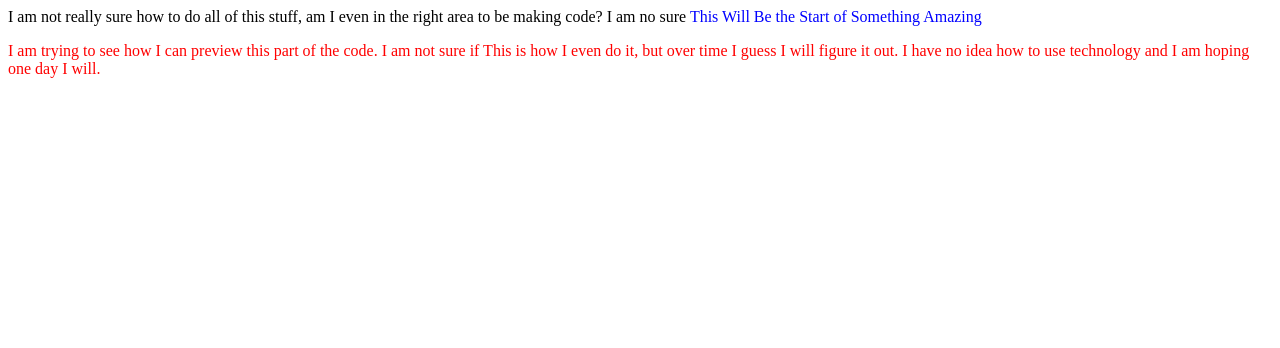
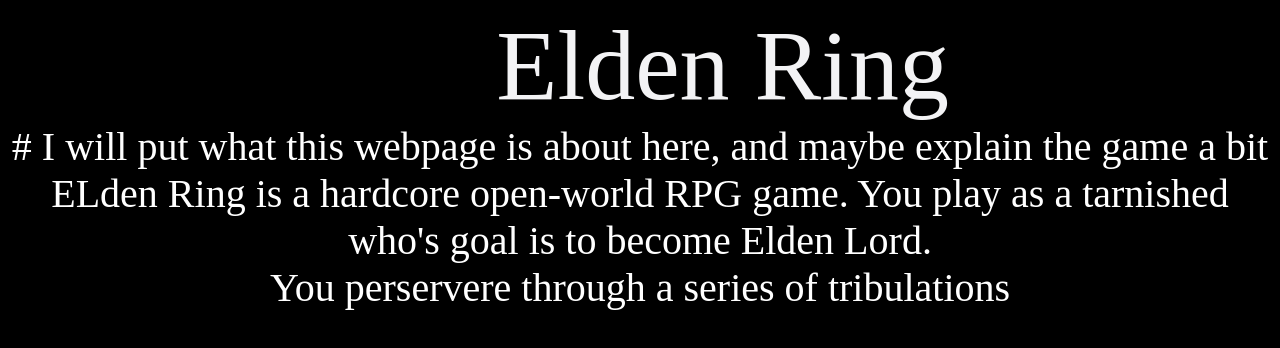
Before and after one commit to SugarSizzle/SugarSizzle, a plain HTML site: page index.html in a window 1280 px wide. Drawn offline with Linux system fonts and the light colour scheme.

Commit message:
Starting of general layout of webpage. This will be the main one, which will then go to other ones.

```diff
--- a/index.html
+++ b/index.html
@@ -1,23 +1,68 @@
 <html>
+
 <head>
+/*I think I will try to start like a Elden Ring guide page as my first project\*
 <style>
+    body {
+        background-color: black;
+
+    }
 
     h {
-        color:blue
+
+        font-size : 100px;
+        color : rgb(243, 243, 245);
+        width : bold;
+
+
     }
     .FirstParagraph {
-      color:red
+      color:white ;
+      font-size : 40px;
+      text-align: center;
+      margin-top : auto ;
+      margin-bottom: auto ;
+      margin-left: auto ;
+      margin-right: auto ;
+
+    }
+
+    .SecondParagraph {
+        color: white;
+        font-size: 40px ;
+        text-align: right;
+        margin-top: auto ;
+        margin-bottom: auto ;
+        margin-left: auto ;
+        margin-right: auto ;
+
+
+
     }
 </style>
 <body>
-I am not really sure how to do all of this stuff, am I even in the right area to be making code? I am no sure
+
 <h>
-    This Will Be the Start of Something Amazing
+    Elden Ring
 </h>
  <p class="FirstParagraph">
-    I am trying to see how I can preview this part of the code. I am not sure if This
-    is how I even do it, but over time I guess I will figure it out. I have no idea how to use
-    technology and I am hoping one day I will.
+
+    # I will put what this webpage is about here, and maybe explain the game a bit
+
+    ELden Ring is a hardcore open-world RPG game. You play as a tarnished who's goal is to become Elden Lord. <br>
+    You perservere through a series of tribulations
+
+
+
+
+ </p>
+/* not really sure what to put here, usually in websites there are ads here, maybe I can add like a small area here
+and have a link over the area that goes to the leveling system \*
+# I am thinking of putting a background image (learn how to do that first) and then the scaling of each level maybe?
+# maybe have  different sections abou it
+ <p class="SecondParagraph">
+
+
 
 
 
```
